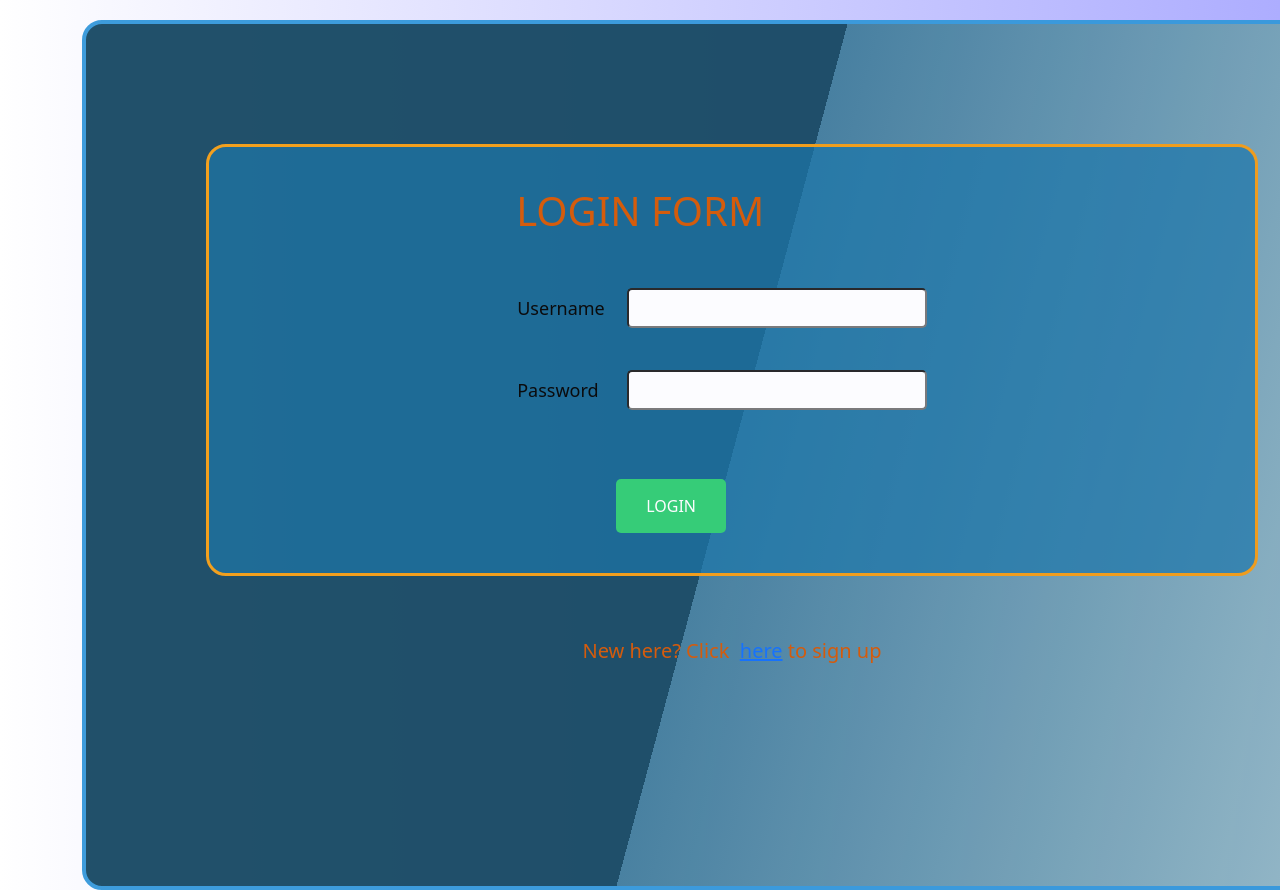
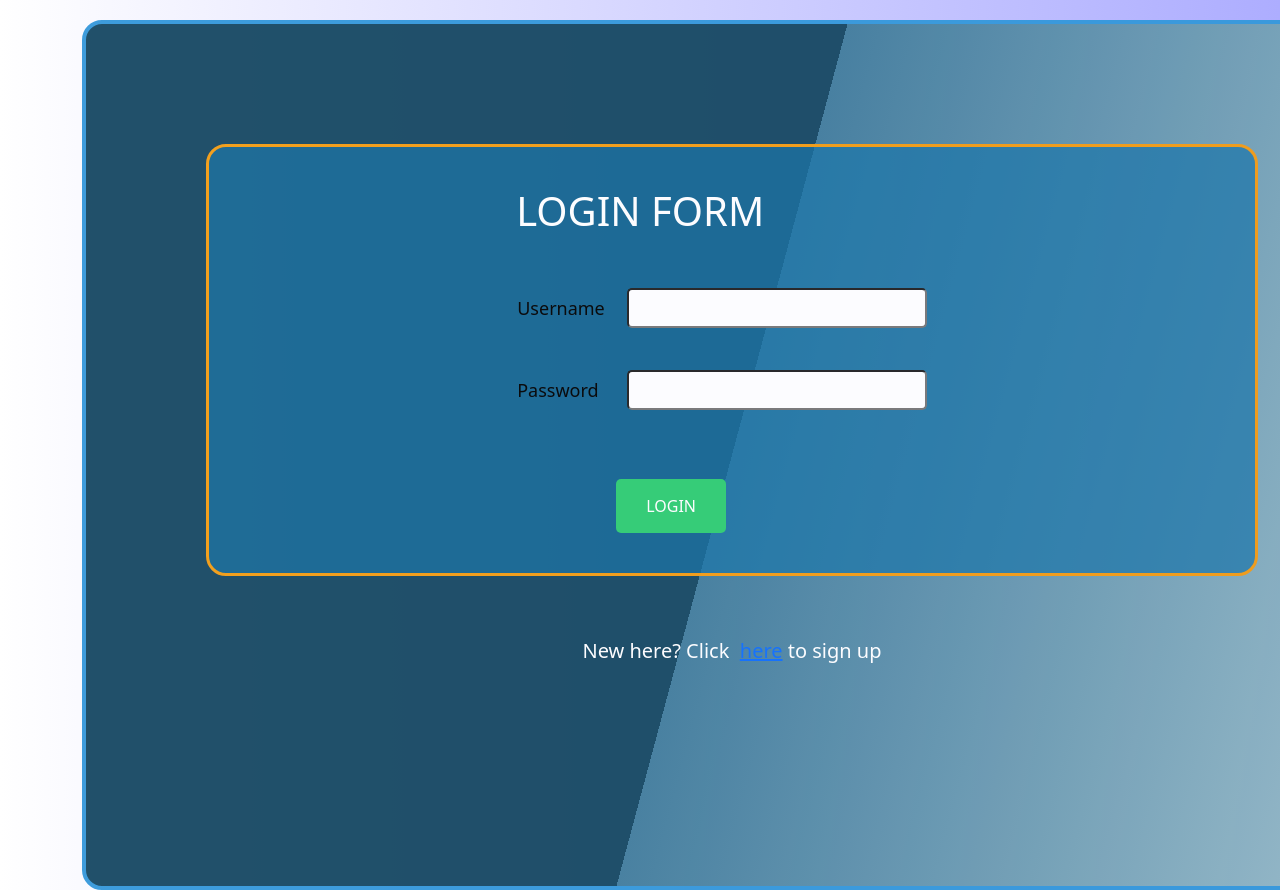
Before and after one commit to AchintyaSingh0220/task-manager-webaap-frontend, a React (Create React App) app: page /#/login in a window 1280 px wide. Shown: the top 890 px of the page. Built offline with nearby package versions, Linux system fonts and the light colour scheme.

Commit message:
Minor Improvements

```diff
--- a/src/components/Login.css
+++ b/src/components/Login.css
@@ -23,7 +23,7 @@ body, html {
   background-position: center;
   background-repeat: no-repeat;
   opacity: 0.95;
-  color:rgba(213, 86, 0, 1);
+  color:white;
 }
 
 .login-container:hover {
@@ -122,4 +122,5 @@ body, html {
   display:flex;
   justify-content: center;
   font-size:20px;
+  color : white;
 }
--- a/src/components/TaskItem.css
+++ b/src/components/TaskItem.css
@@ -8,6 +8,7 @@
   overflow : hidden;
   opacity : 0.75;
   transition : 0.5s;
+  position : relative;
 }
 
 #ti1:hover
@@ -18,6 +19,7 @@
   border-radius : 5px;
   opacity : 1;
   transition : 0.6s  ease-in-out;
+  z-index : 3;
 }
 
 #ti2 , #ti3
--- a/src/components/TaskList.css
+++ b/src/components/TaskList.css
@@ -29,7 +29,7 @@
 {
     padding:25px 30px;
     border:solid 1px black;
-    background-color:rgba(2, 200, 0, 0.8);
+    background-color:rgba(2, 200, 0, 0.7);
     color:white;
     font-weight : bold;
     font-size : 20px;
@@ -46,6 +46,4 @@
     font-size : 20px;
     border-radius : 10px;
     transition : 0.6s  ease-in;
-
-
 }
```
